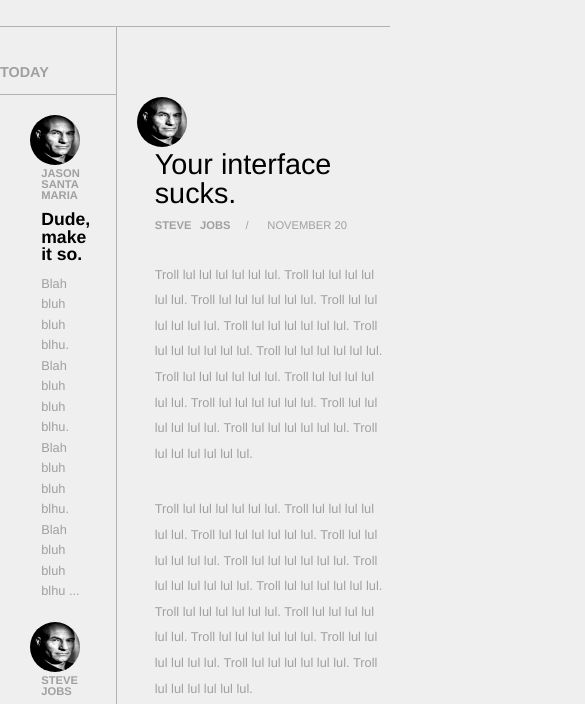
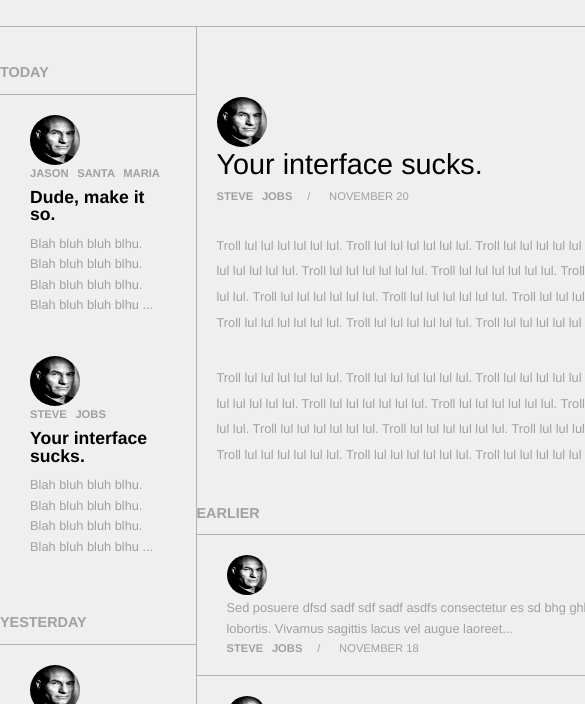
Before and after one commit to Daywalk3r/daywalk3r.github.com, a website: page projects/comrade/index.html in a window 390 px wide. Shown: the part 94-798 px from the top of the page, 585 px wide, since content can reach past the window. Drawn offline with nearby package versions, Linux system fonts and the light colour scheme.

Commit message:
improved desktop responsiveness comrade.

```diff
--- a/less/projects/comrade.less
+++ b/less/projects/comrade.less
@@ -19,6 +19,7 @@
 .content-wrap{
 	margin:0 auto;
 	max-width:1250px;
+	min-width:655px;
 }
 .content{
 	padding-top:20px;
@@ -61,12 +62,15 @@
 }
 
 .profile-pic, .profile-pic-mini{
+	position:inline-block;
+
 	border-radius:200px;
+	margin-right:10px;
 
 }
 .message-content{
-	float:right;
-	width:80%;
+	display:inline-block;
+	max-width:250px;
 
 }
 .author{
@@ -102,9 +106,8 @@
 	padding:70px 0px 0px 20px;
 }
 .selected-content{
-
-	float:right;
-	width:93%;
+	display:inline-block;
+	max-width:750px;
 
 }
 .selected-subject{
@@ -134,18 +137,32 @@
 .selected-text p:first-child{
 	margin-bottom: 30px;
 }
-.earlier-list li:first-child{
+
+.earlier-list .earlier{
+
+	width:100%;
+	padding:20px 30px;
 	border-bottom:solid 1px #B2B2B2;
+	overflow:hidden;
+	-webkit-box-sizing:border-box;
+	-moz-box-sizing:border-box;
+	box-sizing:border-box;
 }
-.earlier-summary{
-	width:93%;
-	float:right;
+
+.earlier .earlier-summary{
+	display:inline-block;
+	max-width:750px;
+
 }
+.earlier-list li:last-child{
+	border-bottom:none;
+}
+
 .earlier-summary .author{
 	display:inline;
 }
 
-li :hover{
+li:hover{
 	cursor:pointer;
 }
 .yesterday-list li{
--- a/projects/comrade/index.html
+++ b/projects/comrade/index.html
@@ -105,24 +105,25 @@
 								<!--end div.selected-->
 								<div class="previous">
 									<h2 class="message-times">EARLIER</h2>
+
 									<ul class="earlier-list">
 										<li class="earlier">
-											<div class="message">
+
 											<img src="../../img/projects/comrade/stewart.jpg" alt="profile" width="40px" height="40px" class="profile-pic-mini">
 											<div class="earlier-summary">
 												<p class="message-text">Sed posuere dfsd sadf sdf sadf asdfs  consectetur es sd bhg ghbfg t at lobortis. Vivamus sagittis lacus vel augue laoreet...</p>
 												<p class="author">steve jobs</p><p class="date">/ &nbsp;&nbsp;&nbsp;&nbsp;&nbsp;november 18</p>
 											</div>
-											</div>
+
 										</li>
 										<li class="earlier">
-											<div class="message ">
+
 											<img src="../../img/projects/comrade/stewart.jpg" alt="profile" width="40px" height="40px" class="profile-pic-mini">
 											<div class="earlier-summary">
 												<p class="message-text">Sed posuere dfsd sadf sdf sadf asdfs  consectetur es sd bhg ghbfg t at lobortis. Vivamus sagittis lacus vel augue laoreet...</p>
 												<p class="author">steve jobs</p><p class="date">/ &nbsp;&nbsp;&nbsp;&nbsp;&nbsp;november 15</p>
 											</div>
-											</div>
+
 										</li>
 									</ul>
 								</div>
```
Lines whose indentation alone changed are shown as unchanged.
